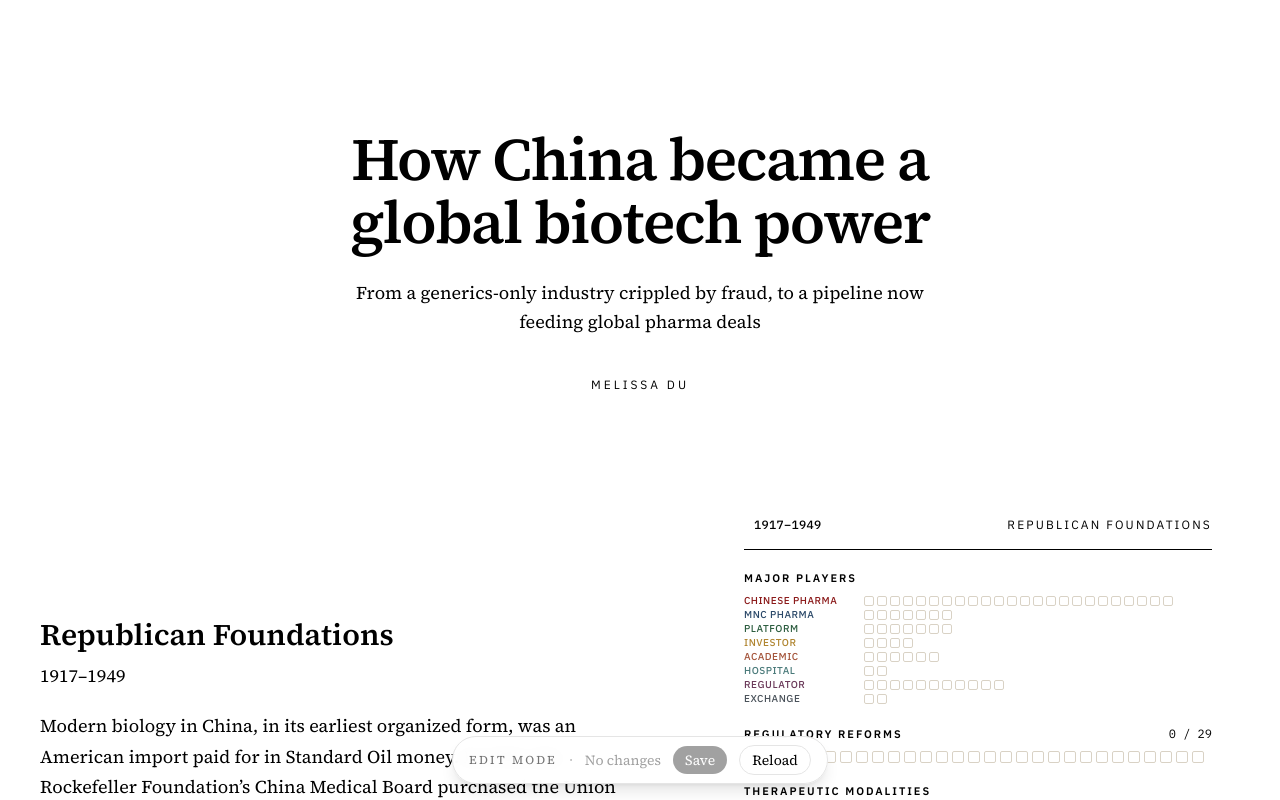
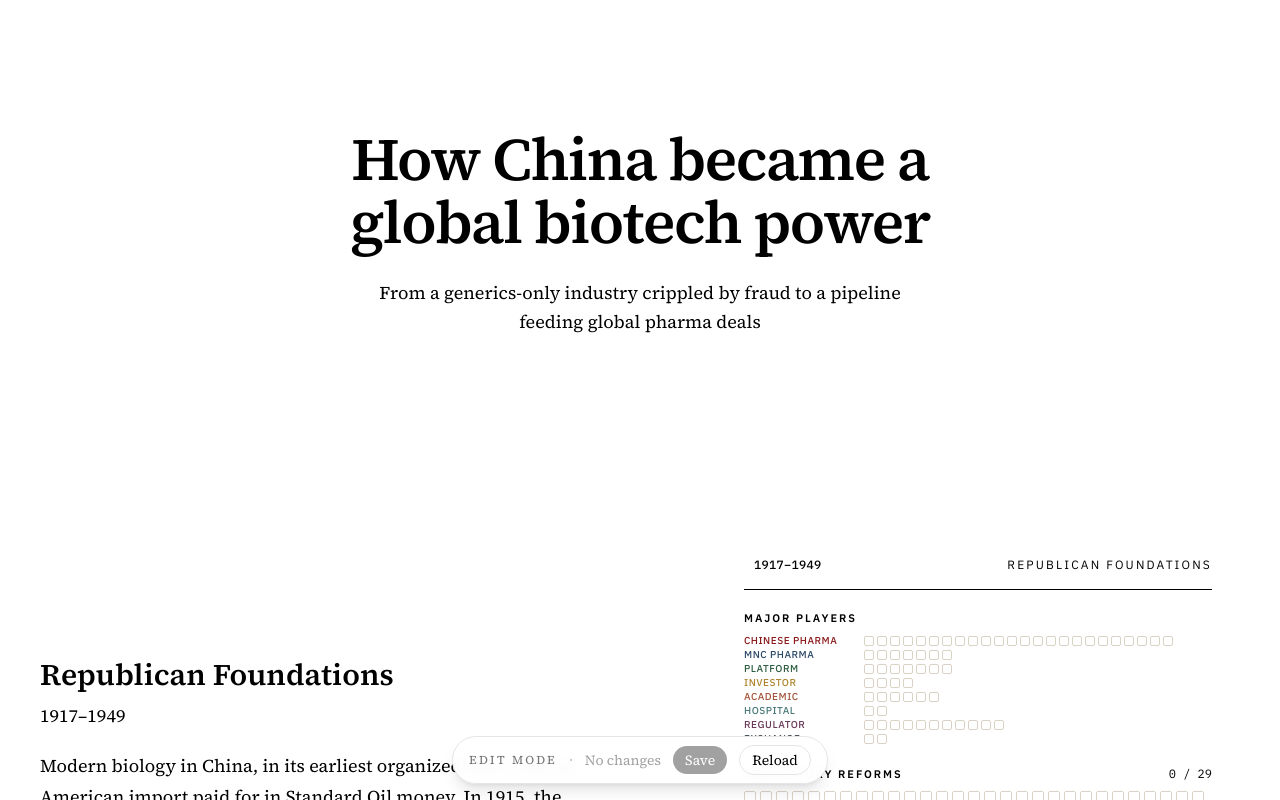
Before and after one commit to dryingpaint/china-biotech, a Next.js app: page /edit in a window 1280 px wide. Shown: the top 800 px of the page. Built offline with nearby package versions, Linux system fonts and the light colour scheme.

Commit message:
remove name

```diff
--- a/app/edit/ChapterEditor.tsx
+++ b/app/edit/ChapterEditor.tsx
@@ -19,7 +19,7 @@ export default function ChapterEditor({ chapter, onChange, onFocus }: Props) {
     (v) => onChange({ date: v }),
   );
   const bodyProps = useEditable<HTMLDivElement>(
-    chapter.body ?? "",
+    chapter.body,
     (v) => onChange({ body: v }),
     /* isHtml */ true,
   );
--- a/data/site.json
+++ b/data/site.json
@@ -1,5 +1,5 @@
 {
   "heroTitle": "How China became a global biotech power",
-  "heroSubtitle": "From a generics-only industry crippled by fraud, to a pipeline now feeding global pharma deals",
-  "heroByline": "Melissa Du"
+  "heroSubtitle": "From a generics-only industry crippled by fraud to a pipeline feeding global pharma deals",
+  "heroByline": ""
 }
```
